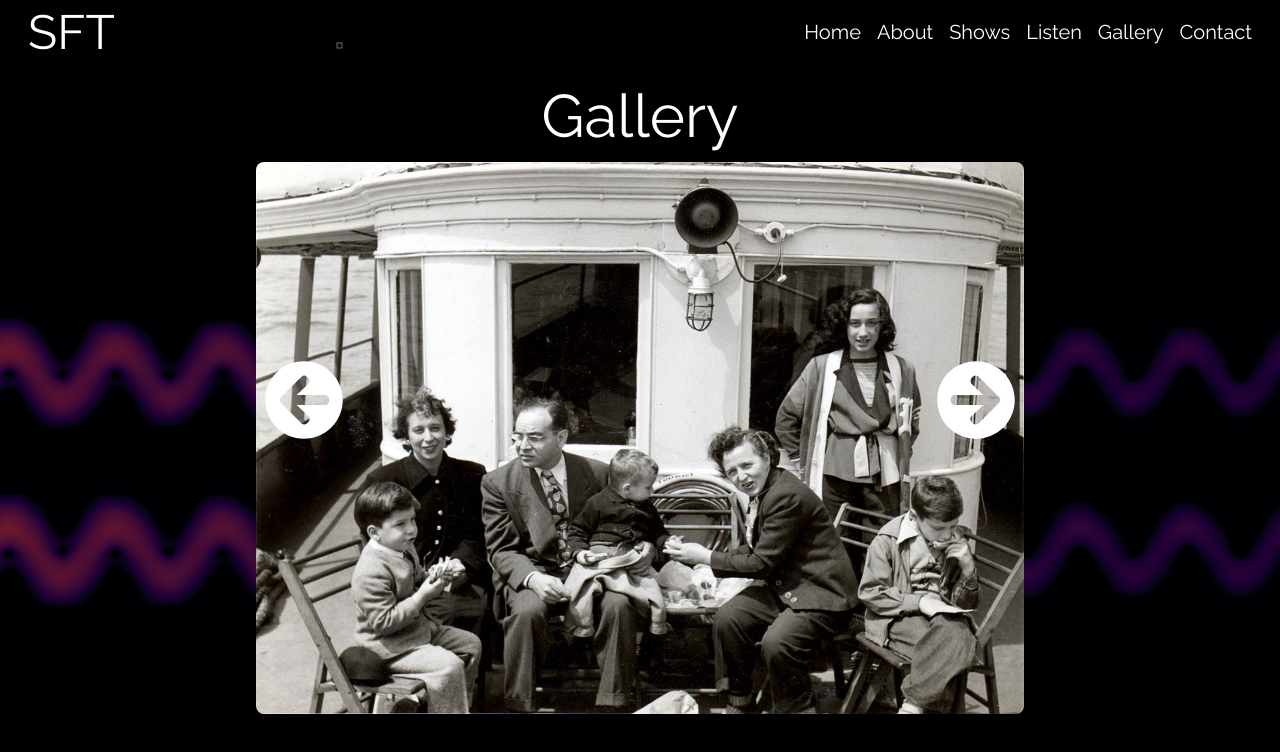
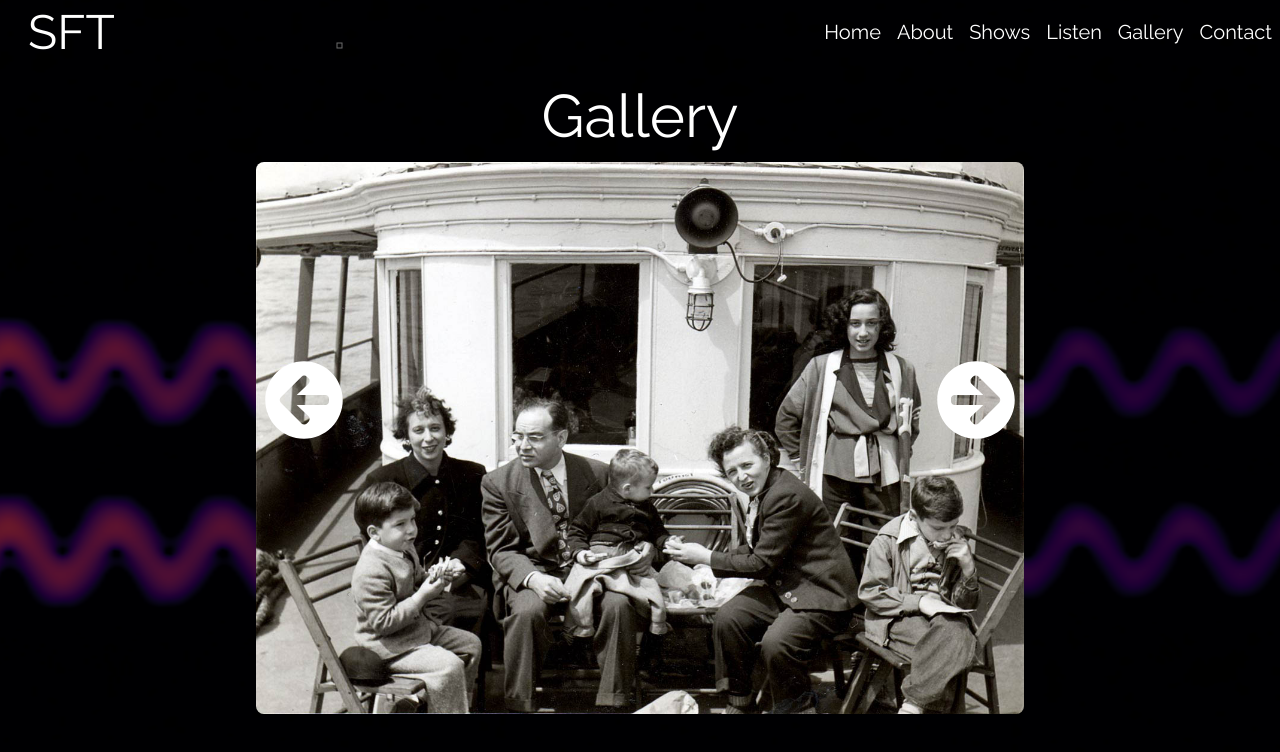
Before and after one commit to kaseyknudsen/Schimscheimer-Family-Trio-Website, a Next.js app: page /gallery in a window 1280 px wide. Shown: the top 752 px of the page. Built offline with nearby package versions, Linux system fonts and the light colour scheme.

Commit message:
resized navbar

```diff
--- a/app/components/Navbar.js
+++ b/app/components/Navbar.js
@@ -13,7 +13,7 @@ const Navbar = () => {
 
   return (
     <div className="fixed left-0 top-0 w-full z-20 ease-in duration-300 text-white text-xl">
-      <div className="max-w-[1240px] m-auto flex justify-between items-center">
+      <div className="pl-5 m-auto flex justify-between items-center">
         <Link href="/">
           <h1 className="text-5xl p-2">SFT</h1>
         </Link>
```
